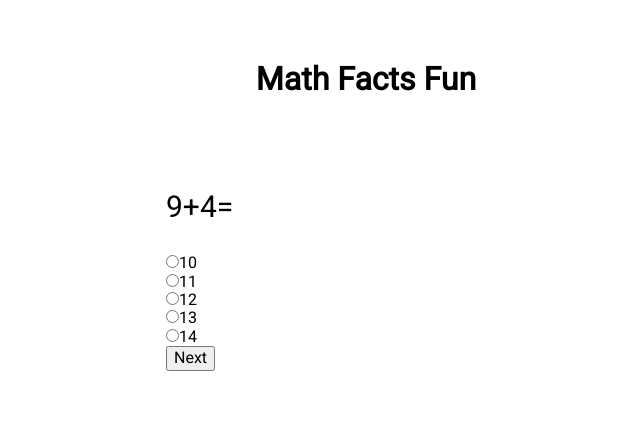
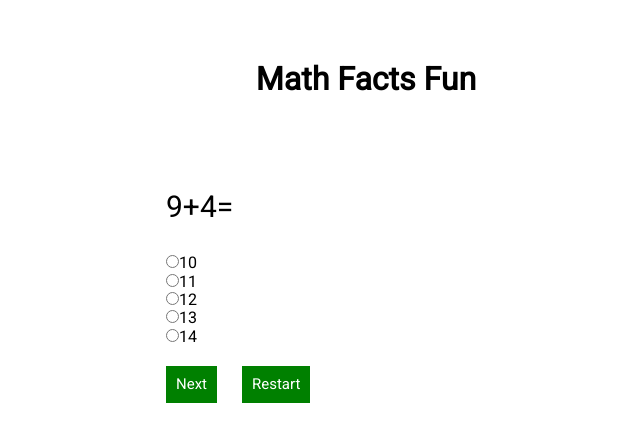
Before and after one commit to CostaPedro/Quiz-project, a plain HTML site: page index.html in a window 1280 px wide. Both pictures are taken after a click on the button "Start". Shown: the whole page, without its empty margins (274-914 px from the left). Drawn offline with nearby package versions, Linux system fonts and the light colour scheme.

Commit message:
added a reset button and improved style

```diff
--- a/app.js
+++ b/app.js
@@ -152,7 +152,9 @@ $(".start").click (function () {
 
 start();
 
-
+function resetPage() {
+    location.reload();
+}
 
 
 var renderQuestion = function () {
@@ -170,7 +172,8 @@ var questionText =  '<p class="math-question">'+ state.items[state.currentQuesti
                     '<input class="option" type="radio" name="question1" value=2>' + state.items[state.currentQuestion].answers[2].text + '<br>'+
                     '<input class="option" type="radio" name="question1" value=3>' + state.items[state.currentQuestion].answers[3].text + '</br>'+
                     '<input class="option" type="radio" name="question1" value=4>' + state.items[state.currentQuestion].answers[4].text + '</br>'+
-                    '<input type="button" id="next" value="Next" onlick="sum_values()">'+
+                    '<input class="next" type="button" id="next" value="Next">'+
+                    '<input class="reset" type="button" id="reset" value="Restart">'+
                     '</form>'+
                     '</div>';
 
@@ -188,6 +191,13 @@ var questionText =  '<p class="math-question">'+ state.items[state.currentQuesti
 
 };
 
+
+$(".content").on('click','#reset', function () {
+    event.preventDefault();
+    console.log('working-reset-button');
+    resetPage();
+
+    });
 
 $(".content").on('click','#next', function () {
     event.preventDefault();
--- a/main.css
+++ b/main.css
@@ -47,3 +47,16 @@ p.math-question {
 	font-size:30px;
 	font-style: bold;
 }
+input.next, input.reset {
+	margin-right: 25px;
+	margin-top: 20px;
+	background-color: green;
+    border: none;
+    color: white;
+    padding: 10px;
+    text-align: 15px;
+    text-decoration: none;
+    font-size: 15px;
+    cursor: pointer;
+    border-radius:0px;
+}
```
